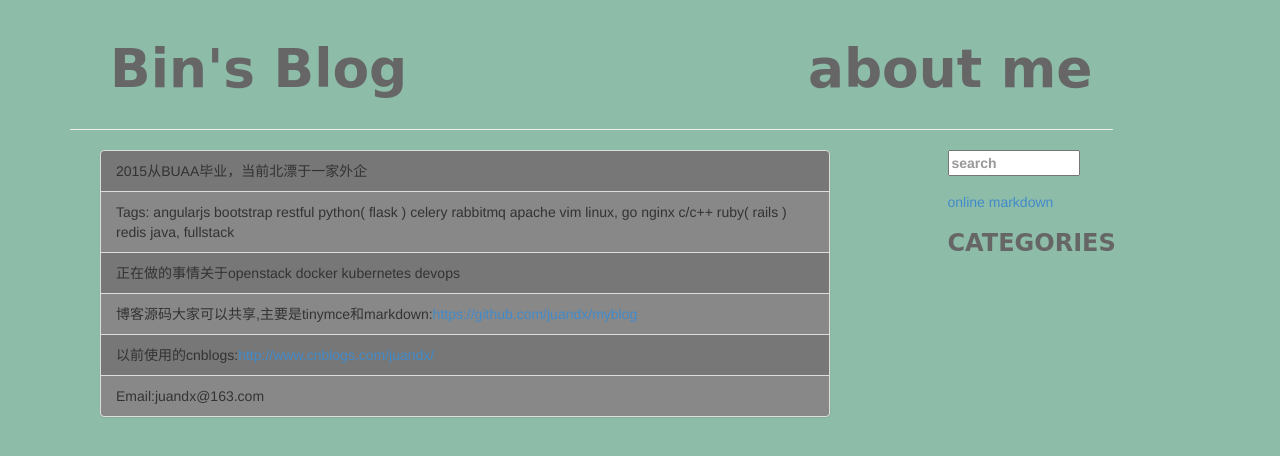
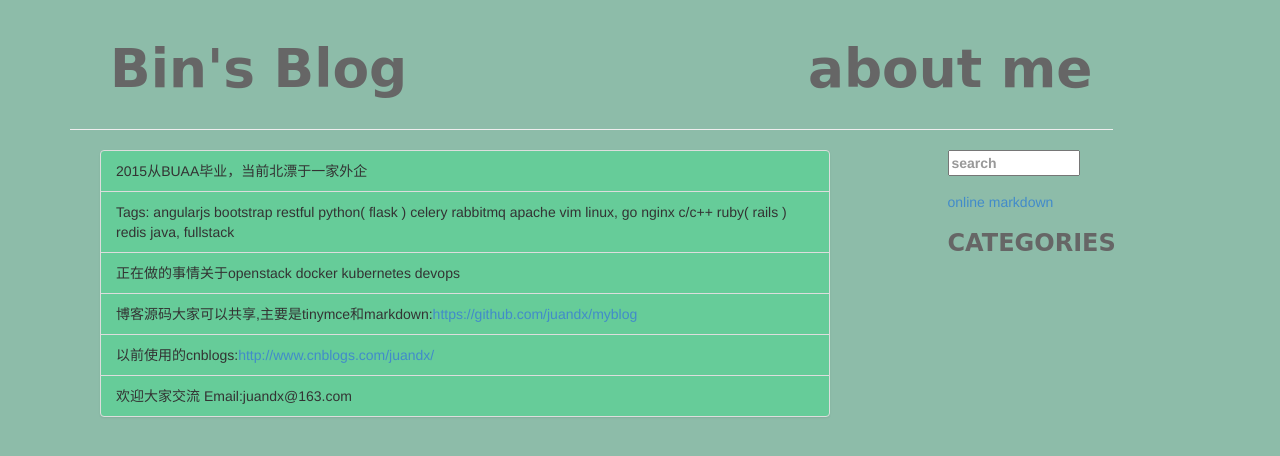
Before and after one commit to juandx/myblog, a Django app: page /about_me in a window 1280 px wide. Shown: the top 456 px of the page. Run offline with Django 3.2, Linux system fonts and the light colour scheme; data that the repository does not hold is empty; some libraries are stand-ins or nearby versions.

Commit message:
markdowndemo

```diff
--- a/blog/templates/blog/about_me.html
+++ b/blog/templates/blog/about_me.html
@@ -6,12 +6,12 @@
     </div -->
     <div class="col-md-8">
         <ul class="list-group">
-            <li class="list-group-item" style="background-color:#777777;">2015从BUAA毕业，当前北漂于一家外企</li>
-            <li class="list-group-item" style="background-color:#888888;">Tags: angularjs bootstrap restful python( flask ) celery rabbitmq apache vim linux, go nginx c/c++ ruby( rails ) redis java, fullstack</li>
-            <li class="list-group-item" style="background-color:#777777;">正在做的事情关于openstack docker kubernetes devops</li>
-            <li class="list-group-item" style="background-color:#888888;">博客源码大家可以共享,主要是tinymce和markdown:<a href="https://github.com/juandx/myblog" target="_blank">https://github.com/juandx/myblog</a></li>
-            <li class="list-group-item" style="background-color:#777777;">以前使用的cnblogs:<a href="http://www.cnblogs.com/juandx/" target="_blank">http://www.cnblogs.com/juandx/</a></li>
-            <li class="list-group-item" style="background-color:#888888;">Email:juandx@163.com</li>
+            <li class="list-group-item" style="background-color:#66cc99">2015从BUAA毕业，当前北漂于一家外企</li>
+            <li class="list-group-item" style="background-color:#66cc99">Tags: angularjs bootstrap restful python( flask ) celery rabbitmq apache vim linux, go nginx c/c++ ruby( rails ) redis java, fullstack</li>
+            <li class="list-group-item" style="background-color:#66cc99">正在做的事情关于openstack docker kubernetes devops</li>
+            <li class="list-group-item" style="background-color:#66cc99">博客源码大家可以共享,主要是tinymce和markdown:<a href="https://github.com/juandx/myblog" target="_blank">https://github.com/juandx/myblog</a></li>
+            <li class="list-group-item" style="background-color:#66cc99">以前使用的cnblogs:<a href="http://www.cnblogs.com/juandx/" target="_blank">http://www.cnblogs.com/juandx/</a></li>
+            <li class="list-group-item" style="background-color:#66cc99">欢迎大家交流 Email:juandx@163.com</li>
         </ul>
     </div>
 </div>
--- a/static/css/blog.css
+++ b/static/css/blog.css
@@ -65,3 +65,6 @@ h1, h2, h3, h4 {
     color: #666666;
     font-weight:900;
 }
+.about_me_li {
+    style="background-color:#8dbca9;
+}
```
